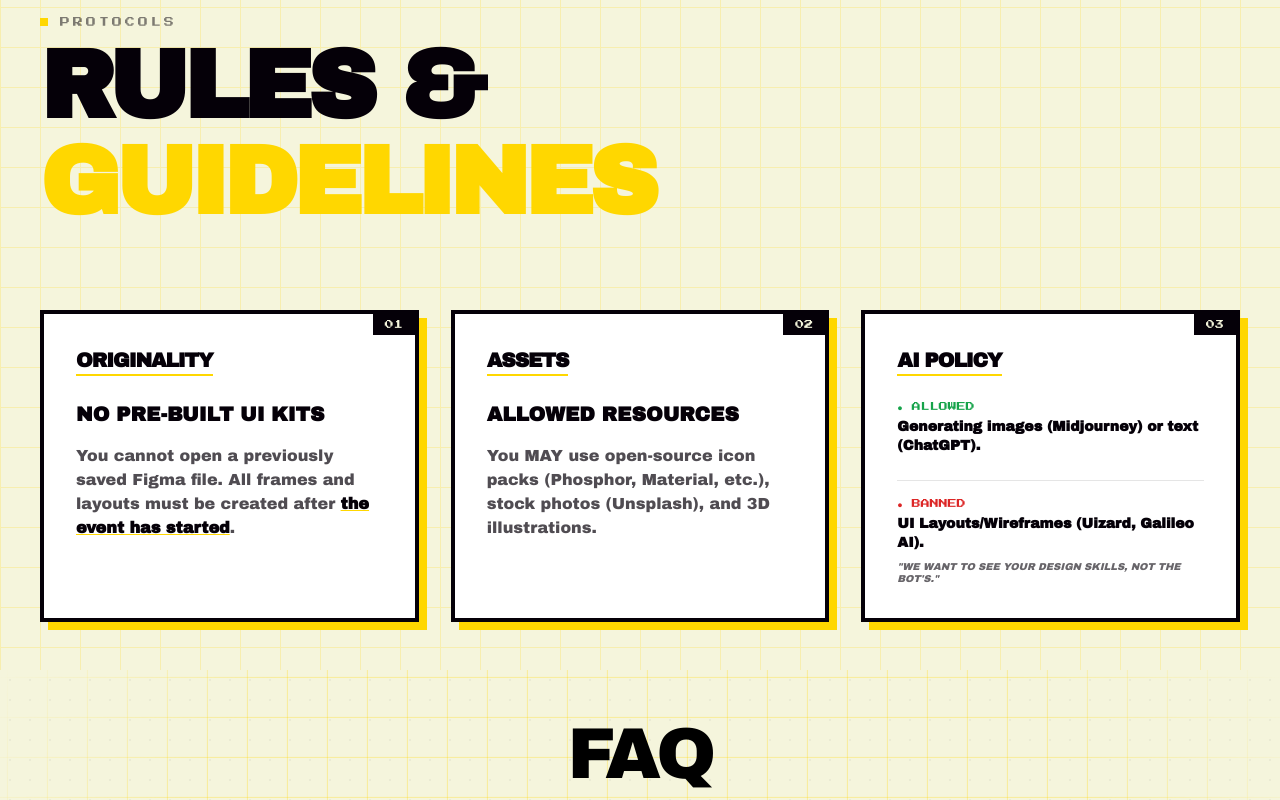
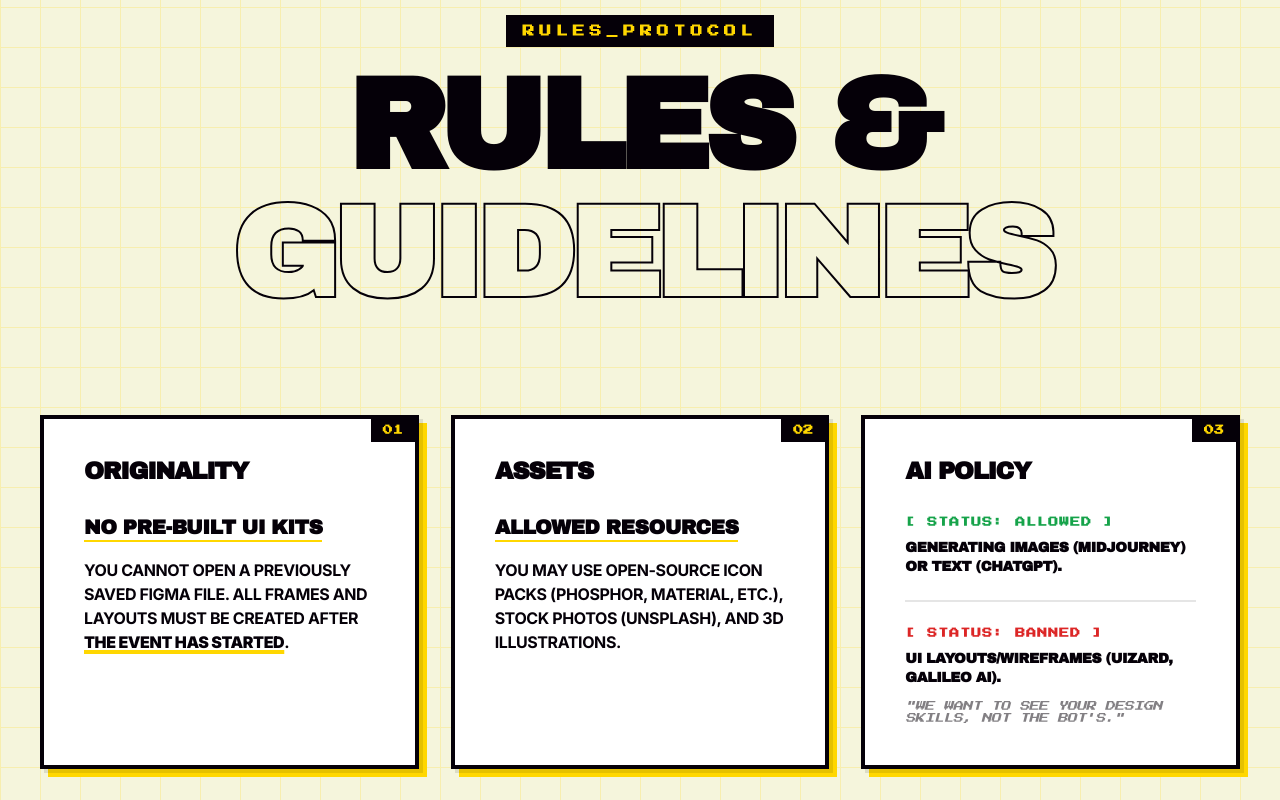
Before and after one commit to Codervrj/pixelverse, a React (Vite) app: page / in a window 1280 px wide. Shown: the part 10860-11660 px from the top of the page. Built offline with nearby package versions, Linux system fonts and the light colour scheme.

Commit message:
constant font family

```diff
--- a/components/Guidelines.tsx
+++ b/components/Guidelines.tsx
@@ -4,8 +4,9 @@ const Guidelines: React.FC = () => {
   return (
     <section
       id="guidelines"
-      className="relative pt-20 md:pt-32 pb-12 px-4 md:px-10 bg-[rgb(245,245,220)] text-[#050008] overflow-hidden border-t-2 border-[#050008] cursor-none"
+      className="relative pt-20 md:pt-32 pb-24 px-4 md:px-10 bg-[rgb(245,245,220)] text-[#050008] overflow-hidden border-t-2 border-[#050008] cursor-none"
     >
+
       <div
         className="absolute inset-0 opacity-20 pointer-events-none"
         style={{
@@ -19,32 +20,43 @@ const Guidelines: React.FC = () => {
 
       <div className="relative z-10 max-w-7xl mx-auto">
 
-        <div className="mb-12 md:mb-20">
-          <div className="flex items-center gap-3 mb-2">
-            <div className="w-2 h-2 bg-[#FFD700]" />
-            <span className="font-pixel text-[10px] tracking-[0.3em] text-[#050008]/50 uppercase">Protocols</span>
+        <div className="mb-16 md:mb-24 flex flex-col items-center text-center">
+          <div className="bg-[#050008] px-4 py-1 mb-4">
+            <span className="font-pixel text-[10px] md:text-xs tracking-[0.4em] text-[#FFD700] uppercase font-bold">
+              RULES_PROTOCOL
+            </span>
           </div>
-          <h2 className="text-5xl md:text-7xl lg:text-8xl font-archivo font-black tracking-tighter uppercase leading-[0.9]">
-            Rules & <br />
-            <span className="text-[#FFD700]">Guidelines</span>
+
+          <h2 className="text-7xl md:text-9xl font-archivo font-black tracking-tighter uppercase leading-none">
+            RULES &
+          </h2>
+          <h2
+            className="text-7xl md:text-9xl font-archivo font-black tracking-tighter uppercase leading-none text-transparent"
+            style={{ WebkitTextStroke: '2px #050008' }}
+          >
+            GUIDELINES
           </h2>
         </div>
 
-        <div className="grid grid-cols-1 md:grid-cols-3 gap-6 md:gap-8 items-stretch">
+        <div className="grid grid-cols-1 md:grid-cols-3 gap-8 items-stretch">
 
           <TechBox id="01" title="Originality">
             <div className="space-y-4">
-              <h4 className="text-lg md:text-xl font-bold uppercase leading-tight">No Pre-built UI Kits</h4>
-              <p className="text-sm md:text-base text-[#050008]/70 font-medium leading-relaxed">
-                You cannot open a previously saved Figma file. All frames and layouts must be created after <span className="text-[#050008] font-black underline decoration-[#FFD700]">the event has started</span>.
+              <h4 className="text-xl font-archivo font-black uppercase leading-tight tracking-tight border-b-2 border-[#FFD700] inline-block">
+                No Pre-built UI Kits
+              </h4>
+              <p className="text-sm md:text-base text-[#050008] font-bold uppercase tracking-tight leading-relaxed">
+                You cannot open a previously saved Figma file. All frames and layouts must be created after <span className="underline decoration-[#FFD700] decoration-4 font-black">the event has started</span>.
               </p>
             </div>
           </TechBox>
 
           <TechBox id="02" title="Assets">
             <div className="space-y-4">
-              <h4 className="text-lg md:text-xl font-bold uppercase leading-tight">Allowed Resources</h4>
-              <p className="text-sm md:text-base text-[#050008]/70 font-medium leading-relaxed">
+              <h4 className="text-xl font-archivo font-black uppercase leading-tight tracking-tight border-b-2 border-[#FFD700] inline-block">
+                Allowed Resources
+              </h4>
+              <p className="text-sm md:text-base text-[#050008] font-bold uppercase tracking-tight leading-relaxed">
                 You MAY use open-source icon packs (Phosphor, Material, etc.), stock photos (Unsplash), and 3D illustrations.
               </p>
             </div>
@@ -53,17 +65,21 @@ const Guidelines: React.FC = () => {
           <TechBox id="03" title="AI Policy">
             <div className="space-y-6">
               <div className="cursor-target">
-                <span className="font-pixel text-[9px] text-green-600 block mb-1">● ALLOWED</span>
-                <p className="text-sm font-bold leading-snug">
+                <span className="font-pixel text-[10px] text-green-600 block mb-2 font-bold uppercase tracking-widest">
+                  [ STATUS: ALLOWED ]
+                </span>
+                <p className="text-sm font-archivo font-black leading-snug uppercase tracking-tight">
                   Generating images (Midjourney) or text (ChatGPT).
                 </p>
               </div>
-              <div className="pt-4 border-t border-[#050008]/10 cursor-target">
-                <span className="font-pixel text-[9px] text-red-600 block mb-1">● BANNED</span>
-                <p className="text-sm font-bold leading-snug mb-2">
+              <div className="pt-6 border-t-2 border-[#050008]/10 cursor-target">
+                <span className="font-pixel text-[10px] text-red-600 block mb-2 font-bold uppercase tracking-widest">
+                  [ STATUS: BANNED ]
+                </span>
+                <p className="text-sm font-archivo font-black leading-snug mb-3 uppercase tracking-tight">
                   UI Layouts/Wireframes (Uizard, Galileo AI).
                 </p>
-                <p className="text-[10px] italic opacity-60 font-medium leading-tight uppercase">
+                <p className="text-[10px] font-pixel italic text-[#050008]/50 leading-tight uppercase tracking-tighter">
                   "We want to see your design skills, not the bot's."
                 </p>
               </div>
@@ -78,19 +94,15 @@ const Guidelines: React.FC = () => {
 
 const TechBox = ({ id, title, children }: { id: string; title: string; children: React.ReactNode }) => (
   <div className="cursor-target group relative flex w-full">
-    <div className="absolute inset-0 bg-[#FFD700] translate-x-1.5 translate-y-1.5 md:translate-x-2 md:translate-y-2 group-hover:translate-x-0 group-hover:translate-y-0 transition-all duration-300" />
-
-    <div className="relative bg-white border-[3px] md:border-4 border-[#050008] p-5 md:p-8 flex flex-col w-full">
-
-      <div className="absolute top-0 right-0 bg-[#050008] text-[#F5F5DC] px-2 md:px-3 py-0.5 md:py-1 font-pixel text-[8px] md:text-[9px]">
+    <div className="absolute inset-0 bg-[#FFD700] translate-x-2 translate-y-2 group-hover:translate-x-0 group-hover:translate-y-0 transition-all duration-300" />
+    <div className="relative bg-white border-4 border-[#050008] p-6 md:p-10 flex flex-col w-full shadow-[4px_4px_0px_0px_rgba(0,0,0,0.1)]">
+      <div className="absolute top-0 right-0 bg-[#050008] text-[#FFD700] px-3 py-1 font-pixel text-[10px] font-bold">
         {id}
       </div>
-
-      <h3 className="text-lg md:text-xl font-archivo font-black mb-4 md:mb-6 uppercase tracking-tighter border-b-2 border-[#FFD700] self-start">
+      <h3 className="text-2xl font-archivo font-black mb-8 uppercase tracking-tighter self-start leading-none">
         {title}
       </h3>
-
-      <div className="relative z-10 font-archivo flex-grow">
+      <div className="relative z-10 flex-grow">
         {children}
       </div>
     </div>
--- a/components/RulesAndFaq.tsx
+++ b/components/RulesAndFaq.tsx
@@ -13,7 +13,6 @@ const RulesAndFaq: React.FC = () => {
 
   return (
     <div className="pt-12 pb-32 px-6 md:px-10 bg-[#F5F5DC] text-black relative overflow-hidden cursor-none">
-      {/* Background dot pattern */}
       <div
         className="absolute inset-0 opacity-[0.04] pointer-events-none"
         style={{
@@ -21,7 +20,6 @@ const RulesAndFaq: React.FC = () => {
           backgroundSize: '20px 20px'
         }}
       />
-      {/* Background gold grid */}
       <div
         className="absolute inset-0 pointer-events-none"
         style={{
--- a/components/Sponsors.tsx
+++ b/components/Sponsors.tsx
@@ -8,7 +8,6 @@ const Sponsors: React.FC = () => {
         <div className="text-xs font-bold font-archivo text-black uppercase tracking-[0.3em] cursor-target">Our Allies</div>
       </div>
 
-      {/* Infinite Marquee */}
       <div className="flex whitespace-nowrap overflow-hidden group bg-white border-y-2 border-black py-8 cursor-none">
         <motion.div
           animate={{ x: [0, -1000] }}
--- a/components/Timeline.tsx
+++ b/components/Timeline.tsx
@@ -78,7 +78,6 @@ const Timeline: React.FC = () => {
           </h2>
         </div>
 
-        {/* Round Boxes */}
         <div className="grid grid-cols-1 md:grid-cols-2 gap-8 mb-24">
           <div className="bg-white border-2 border-black p-8 md:p-10 shadow-[8px_8px_0px_0px_rgba(0,0,0,1)] rounded-2xl text-center">
             <div className="inline-block px-4 py-1.5 bg-black text-[#FFD700] font-archivo font-bold text-xs mb-4 uppercase tracking-widest">ROUND_01</div>
@@ -100,10 +99,8 @@ const Timeline: React.FC = () => {
         </div>
 
         <div className="relative">
-          {/* Vertical Line Background */}
           <div className="absolute left-6 md:left-1/2 top-0 bottom-0 w-1 bg-black/10" />
 
-          {/* Animated Vertical Line */}
           <motion.div
             style={{ height: lineHeight }}
             className="absolute left-6 md:left-1/2 top-0 w-1 bg-black origin-top"
@@ -119,10 +116,8 @@ const Timeline: React.FC = () => {
                 transition={{ duration: 0.5 }}
                 className={`relative flex items-center gap-12 md:gap-0 ${idx % 2 === 0 ? 'md:flex-row' : 'md:flex-row-reverse'}`}
               >
-                {/* Connector Dot */}
                 <div className="absolute left-6 md:left-1/2 -translate-x-1/2 w-6 h-6 rounded-full bg-[#F5F5DC] z-10 border-4 border-black shadow-[rgba(0,0,0,1)]" />
 
-                {/* Content Box */}
                 <div className={`w-full md:w-5/12 ml-12 md:ml-0 ${idx % 2 === 0 ? 'md:text-right' : 'md:text-left'}`}>
                   <div className={`flex flex-col ${idx % 2 === 0 ? 'md:items-end' : 'md:items-start'}`}>
                     <div
@@ -147,7 +142,6 @@ const Timeline: React.FC = () => {
                   </div>
                 </div>
 
-                {/* Empty spacer for desktop */}
                 <div className="hidden md:block md:w-2/12" />
                 <div className="hidden md:block md:w-5/12" />
               </motion.div>
```
Also changed, not shown: components/Contact.tsx (+3 -10 lines).
